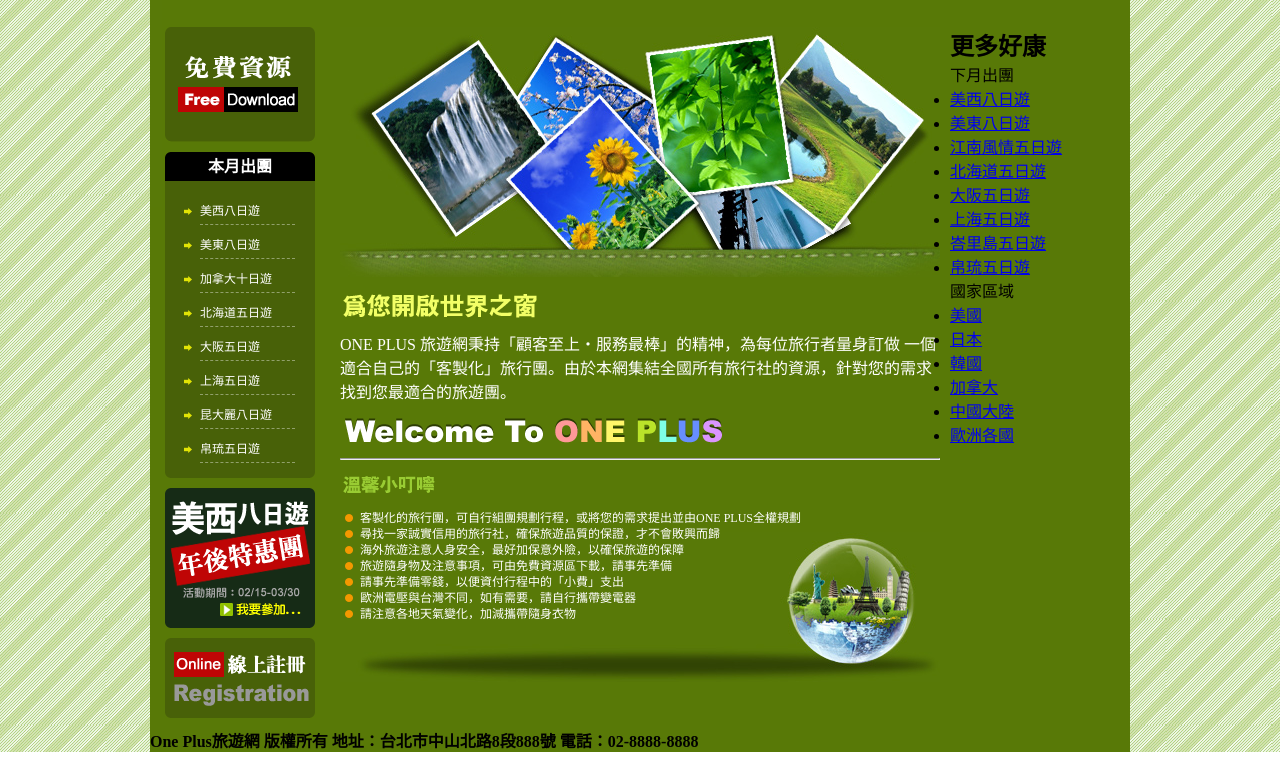
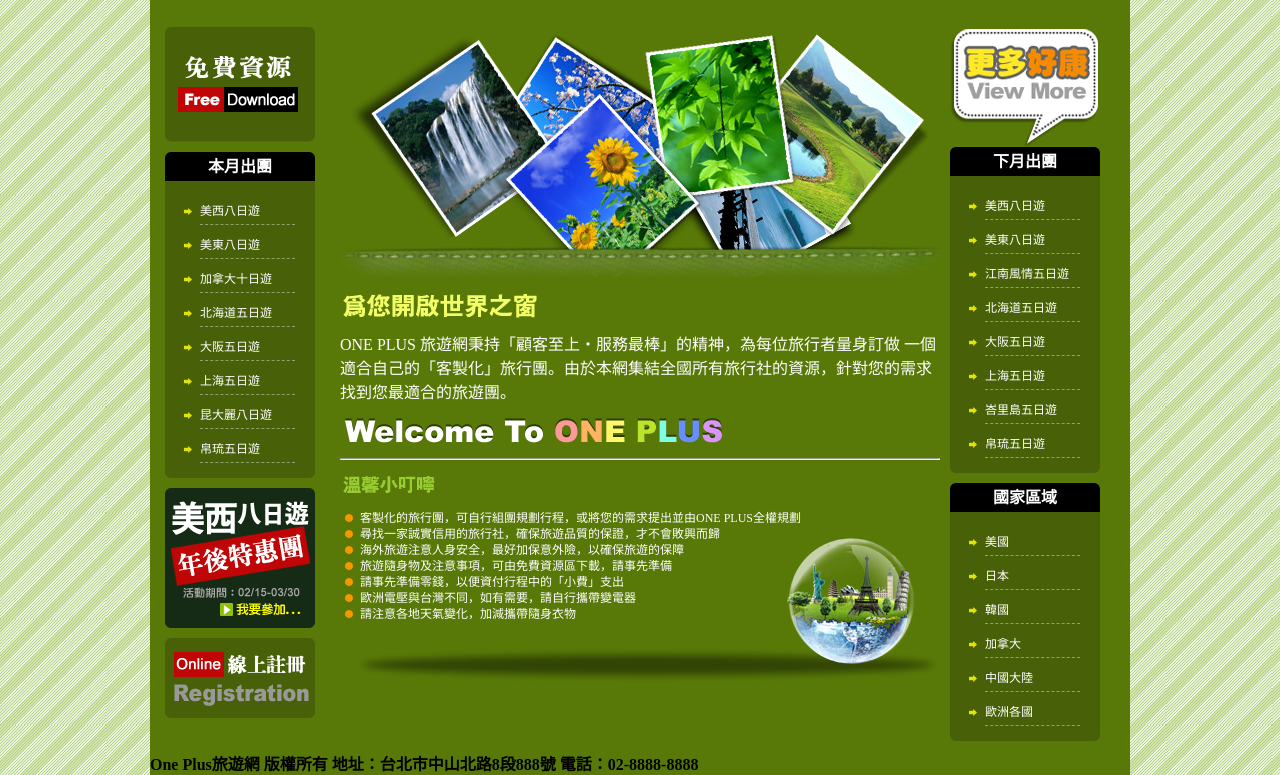
Before and after one commit to pcctw168/OnePlus_Travel_Web, a plain HTML site: page index.html in a window 1280 px wide. Shown: the part 123-898 px from the top of the page. Before the commit the page ends 875 px from the top, so only its background shows below. Drawn offline with Linux system fonts and the light colour scheme.

Commit message:
6-10 右側選單（slidebar2）的設定

```diff
--- a/layout.css
+++ b/layout.css
@@ -191,6 +191,43 @@ body{
 	width:180px;
 	float:right;
 }
+#sliderbar2 h2{
+	background-image:url(images/sidebar1_viewmore.gif);
+	width:150px;
+	height:120px;
+	text-indent:-9999px;
+}
+#sliderbar2 p{
+	background-image:url(images/list_top.gif);
+	width:150px;
+	height:29px;
+	line-height:29px;
+	color:#FFF;
+	font-weight:bold;
+	text-align:center;
+}
+#sliderbar2 ul{
+	width:95px;
+	list-style-image:url(images/list_arrow.gif);
+	background-color:#486108;
+	background-image:url(images/list_bottom.gif);
+	background-repeat:no-repeat;
+	background-position:left bottom;
+	margin-bottom:10px;
+	padding:10px 20px 15px 35px;
+}
+#sliderbar2 li{}
+#sliderbar2 li a{
+	display:block;
+	color:#FFF;
+	padding:10px 0 5px 0;
+	font-size:12px;
+	text-decoration:none;
+	border-bottom:#91a06b 1px dashed;
+}
+#sliderbar2 li a:hover{
+	color:#F90;
+}
 
 /* ======== 版權宣告區 ======== */
 #footer{
```
